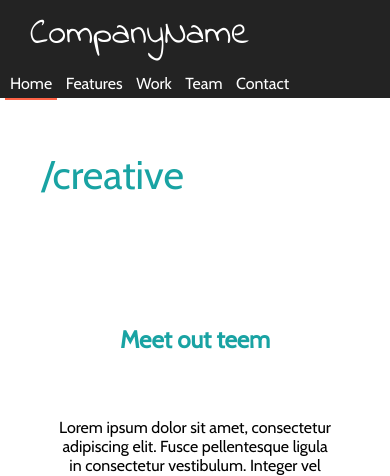
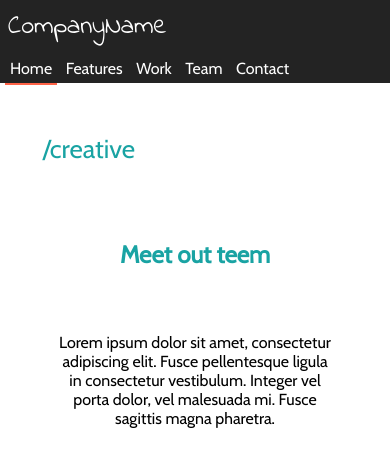
Before and after one commit to rajibjava/gfl2_responsive_css, a plain HTML site: page index.html in a window 390 px wide. Shown: the top 476 px of the page. Drawn offline with nearby package versions, Linux system fonts and the light colour scheme.

Commit message:
Fix header to use padding instead of absolute positioning

```diff
--- a/css/style.css
+++ b/css/style.css
@@ -14,19 +14,18 @@ body {
     clear: both;
 }
 
+
+
 /* HEADER BLOCK */
 
 .header-background {
     background-image: url(../img/header-bg.jpg);
-    height: 400px;
-    position: relative;
+    padding-top: 50px;
 }
 
 .header-background > div:first-child {
     width: 100%;
     background: #232323;
-    position: absolute;
-    top: 50px;
 }
 
 .header {
@@ -76,8 +75,11 @@ nav ul li.active {
 }
 
 .header-notes {
+/*
     position: absolute;
     top: 200px;
+*/
+    padding: 100px 0;
     width: 100%;
     color: white;
 }
@@ -156,6 +158,10 @@ span.green {
     display: inline-block;
     margin: auto;
     margin-bottom: 10px;
+}
+
+.slider ul {
+    height: 8px;
 }
 
 .slider ul li {
@@ -314,21 +320,32 @@ span.green {
     color: tomato;
 }
 
+@media screen and (max-width:1100px) {
 
-@media screen and (max-width:900px) {
+    .footer {
+        padding-left: 2%;
+        padding-right: 10%;
+        width: 100%;
+    }
+
+}
+
+@media screen and (max-width:1000px) {
 
     /* HEADER */
 
     .header-background {
-        height: 300px;
+/*      height: 300px;*/
+        padding-top: 0;
     }
 
     .header-notes {
-        top: 150px;
+        padding: 50px 0;
     }
 
     .header-notes > div {
-        width: 80%;
+        width: 70%;
+        font-size: 35px;
     }
 
     .header-background > div:first-child {
@@ -426,8 +443,16 @@ span.green {
 
 @media screen and (max-width:480px) {
 
-    .footer div[class$="n-1"] {
-        display: none;
+    .header-logo {
+        font-family: 'Indie Flower', cursive;
+        font-size: 26px;
+        padding: 8px;
+        float: left;
+    }
+
+    .header-notes > div {
+        width: 80%;
+        font-size: 26px;
     }
 
     nav ul {
@@ -441,4 +466,8 @@ span.green {
         padding: 5px;
     }
 
+    .footer div[class$="n-1"] {
+        display: none;
+    }
+
 }
```
